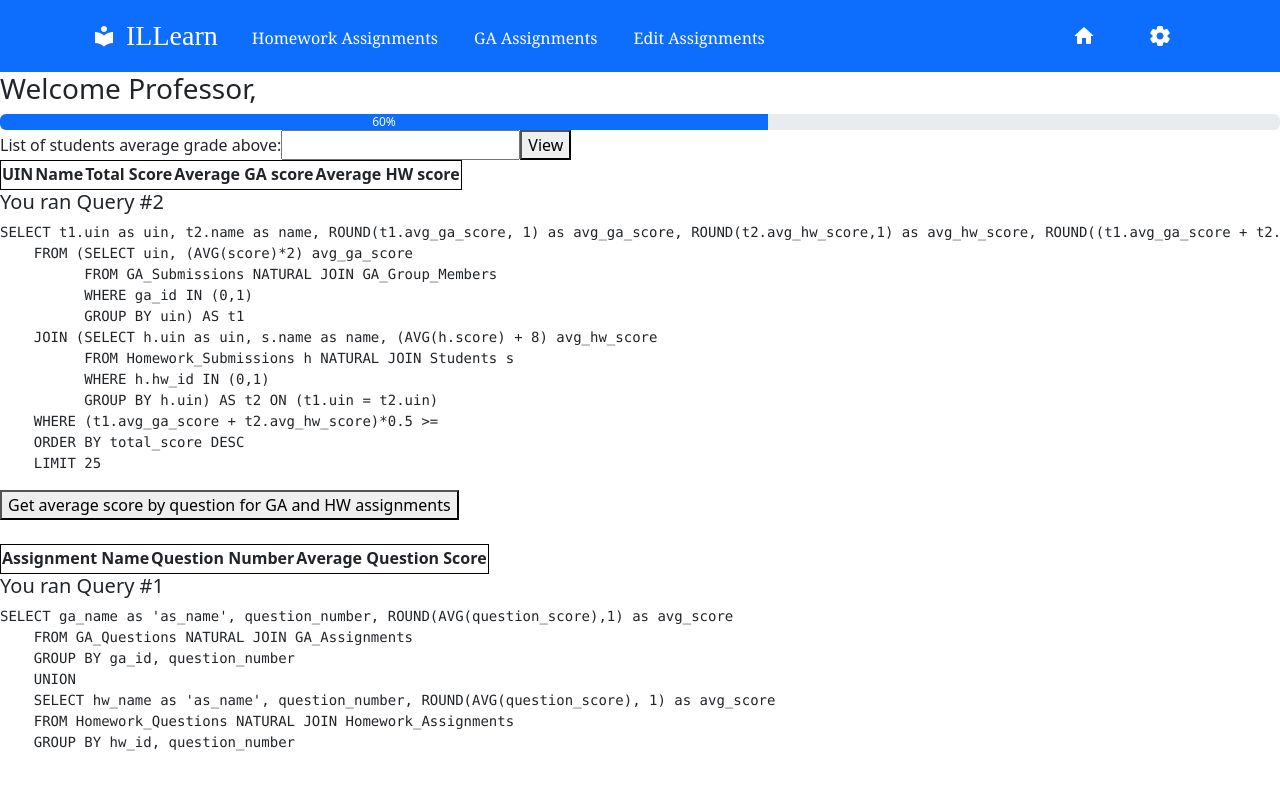
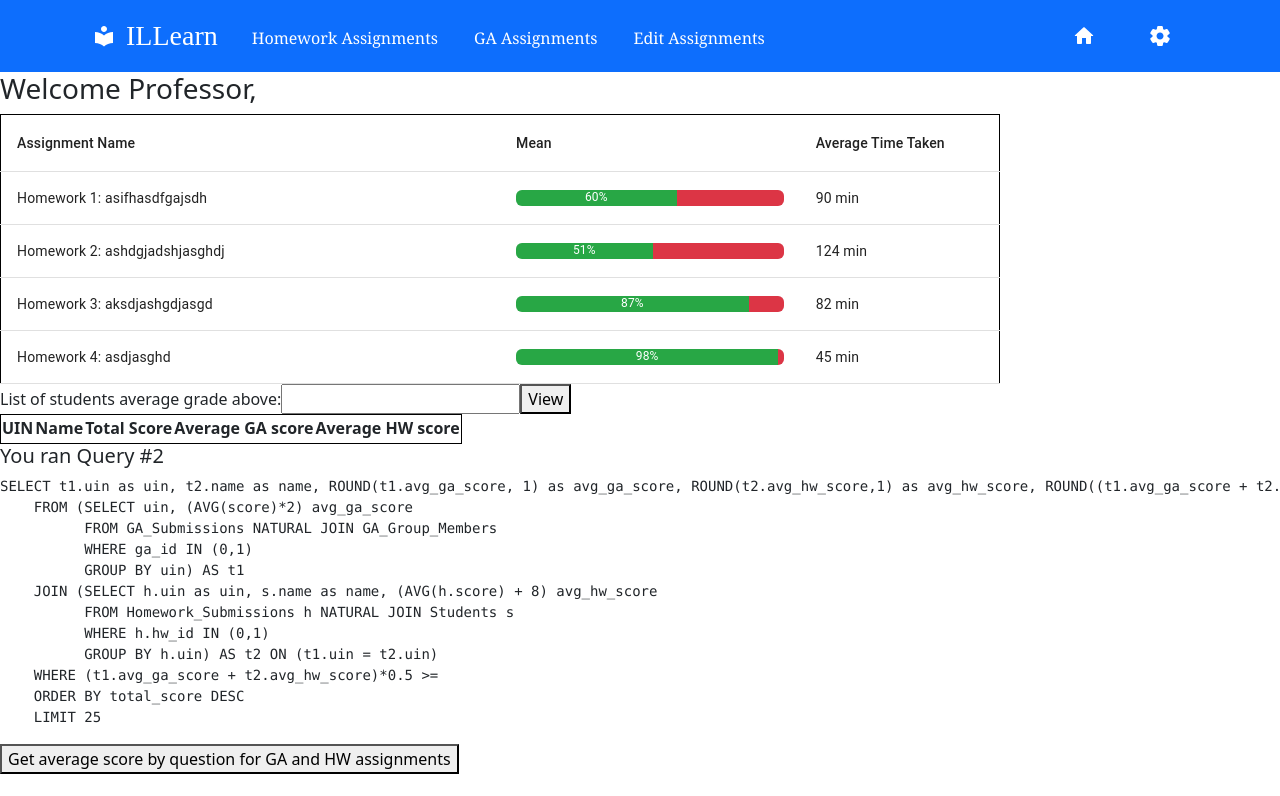
Before and after one commit to Alexwwwwww/fa22-cs411-A-team050-SQLater, a React (Create React App) app in the folder frontend/: page / in a window 1280 px wide. Shown: the top 796 px of the page. Built offline with nearby package versions, Linux system fonts and the light colour scheme.

Commit message:
progress bar on home page

```diff
--- /dev/null
+++ b/frontend/src/components/GradeBar.css
@@ -0,0 +1,3 @@
+.custom-suc {
+    background-color: #28a745 !important;
+}
--- a/frontend/src/components/GradeBar.js
+++ b/frontend/src/components/GradeBar.js
@@ -1,9 +1,73 @@
 import React from "react";
-import ProgressBar from 'react-bootstrap/ProgressBar';
+import ProgressBar from "react-bootstrap/ProgressBar";
+import "./GradeBar.css";
+import {
+  Table,
+  TableRow,
+  TableBody,
+  TableCell,
+  TableHead,
+  TableContainer,
+} from "@mui/material";
+const GradeBar = () => {
+  const data = [
+    {
+      name: "Homework 1: asifhasdfgajsdh",
+      mean: 60,
+      time: 90,
+    },
+    {
+      name: "Homework 2: ashdgjadshjasghdj",
+      mean: 51,
+      time: 124,
+    },
+    {
+      name: "Homework 3: aksdjashgdjasgd",
+      mean: 87,
+      time: 82,
+    },
+    {
+      name: "Homework 4: asdjasghd",
+      mean: 98,
+      time: 45,
+    },
+  ];
 
-const GradeBar = () => {
-  const now = 60;
-  return <ProgressBar now={now} label={`${now}%`} />;
+  return (
+    <>
+      <TableContainer sx={{ width: 1000 }}>
+        <Table>
+          <TableHead>
+            <TableRow>
+              <TableCell sx={{ width: "50%" }}>Assignment Name</TableCell>
+              <TableCell sx={{ width: "30%" }}>Mean</TableCell>
+              <TableCell sx={{ width: "20%" }}>Average Time Taken</TableCell>
+            </TableRow>
+          </TableHead>
+          <TableBody>
+            {data.map((d) => (
+              <TableRow>
+                <TableCell>{d["name"]}</TableCell>
+                <TableCell>
+                  {
+                    <ProgressBar>
+                      <ProgressBar
+                        className="custom-suc"
+                        now={d["mean"]}
+                        label={`${d["mean"]}%`}
+                      />
+                      <ProgressBar variant="danger" now={100 - d["mean"]} />
+                    </ProgressBar>
+                  }
+                </TableCell>
+                <TableCell>{d["time"] + " min"}</TableCell>
+              </TableRow>
+            ))}
+          </TableBody>
+        </Table>
+      </TableContainer>
+    </>
+  );
 };
 
 export default GradeBar;
--- a/frontend/src/components/HomePage.js
+++ b/frontend/src/components/HomePage.js
@@ -1,13 +1,13 @@
 import React from "react";
 import Query1 from "./Query1";
 import Query2 from "./Query2";
-import Grade from "./GradeBar";
+import GradeBar from "./GradeBar";
 
 const HomePage = () => {
   return (
     <>
       <h3>Welcome Professor,</h3>
-      <Grade />
+      <GradeBar />
       <Query2 />
       <Query1 />
     </>
--- a/frontend/src/components/Trigger.js
+++ b/frontend/src/components/Trigger.js
@@ -102,6 +102,12 @@ const Trigger = () => {
           </label>
           <br />
           <label>Result: {totalScore}</label>
+          <h5>You ran this query</h5>
+          <pre>
+            <code>
+              {`SELECT score FROM Homework_Submissions WHERE uin=${enteredUIN} AND hw_id=${enteredHW_id}`}
+            </code>
+          </pre>
         </form>
       </div>
     </>
```
